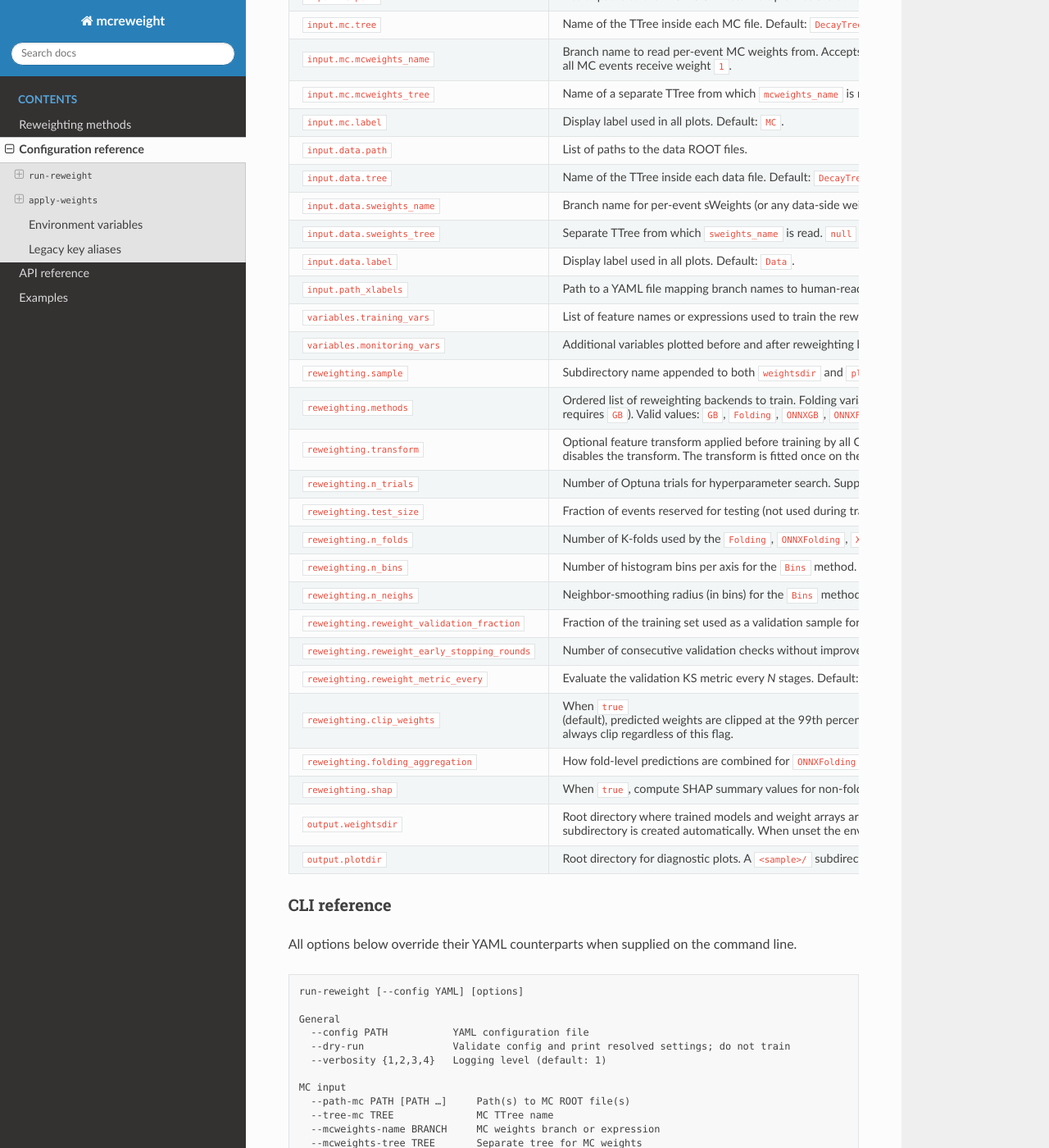
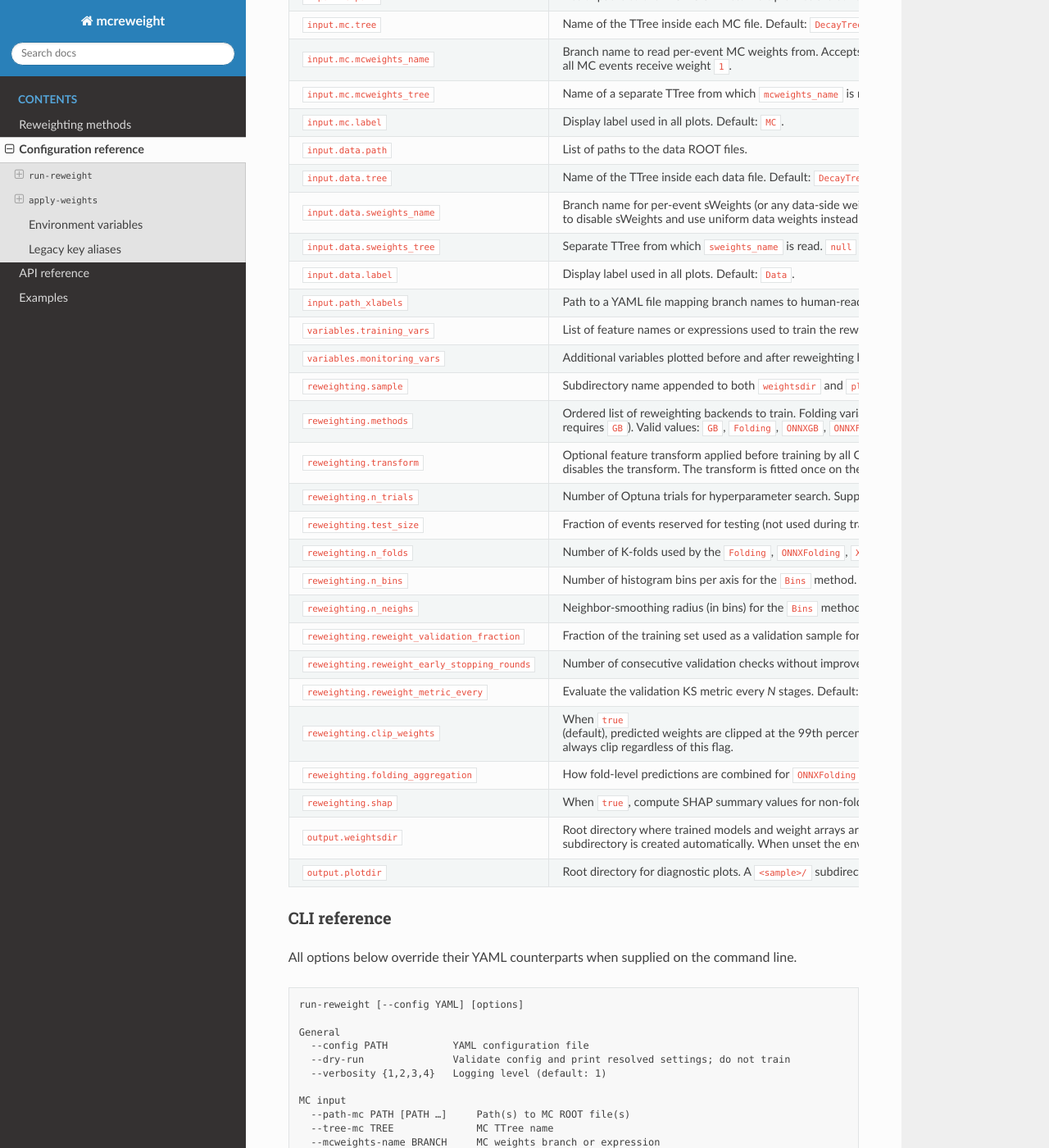
Before and after one commit to tfulghes7/mcreweight, a Sphinx documentation site: the page built from docs/configuration.rst, in a window 1280 px wide and 1400 px high, scrolled down 1897 px. Shown: the whole window at 82% size. Built offline with Sphinx 7.4.7 and the Read the Docs theme 3.1.0, drawn with Linux system fonts in a browser that asks for light colours; some of the changed text lies outside the part shown.

Commit message:
Add support for none

```diff
--- a/docs/configuration.rst
+++ b/docs/configuration.rst
@@ -110,7 +110,8 @@ Key descriptions
      - Name of the TTree inside each data file.  Default: ``DecayTree``.
    * - ``input.data.sweights_name``
      - Branch name for per-event sWeights (or any data-side weight).  Accepts
-       plain names or expressions.  Default: ``sweight_sig``.
+       plain names or expressions.  Default: ``sweight_sig``.  Set to ``none``
+       to disable sWeights and use uniform data weights instead.
    * - ``input.data.sweights_tree``
      - Separate TTree from which ``sweights_name`` is read.  ``null`` reads
        from ``input.data.tree``.
@@ -209,7 +210,8 @@ line.
    Data input
      --path-data PATH [PATH …]   Path(s) to data ROOT file(s)
      --tree-data TREE            Data TTree name
-     --sweights-name BRANCH      Data sWeights branch or expression
+     --sweights-name BRANCH      Data sWeights branch or expression; pass
+                                 ``none`` to use uniform data weights
      --sweights-tree TREE        Separate tree for sWeights
      --data-label LABEL          Data label for plots
 
@@ -321,7 +323,8 @@ Key descriptions
    * - ``input.data.tree``
      - Data TTree name.  Default: ``DecayTree``.
    * - ``input.data.sweights_name``
-     - Data sWeights branch or expression.  Default: ``sweight_sig``.
+     - Data sWeights branch or expression.  Default: ``sweight_sig``.  Set to
+       ``none`` to disable sWeights and use uniform data weights instead.
    * - ``input.data.sweights_tree``
      - Separate TTree for ``sweights_name``.  ``null`` → same as ``input.data.tree``.
    * - ``input.path_xlabels``
@@ -384,7 +387,8 @@ CLI reference
    Data input (optional; enables comparison plots)
      --path-data PATH [PATH …]   Path(s) to data ROOT file(s)
      --tree-data TREE            Data TTree name
-     --sweights-name BRANCH      Data sWeights branch or expression
+     --sweights-name BRANCH      Data sWeights branch or expression; pass
+                                 ``none`` to use uniform data weights
      --sweights-tree TREE        Separate tree for sWeights
 
    Variables
--- a/pyproject.toml
+++ b/pyproject.toml
@@ -14,7 +14,7 @@ dependencies = [
     "seaborn>=0.12.0",
     "awkward-pandas>=2023.8.0",
     "numexpr>=2.7.0",
-    "uproot>=5.0.0,!=5.6.8",
+    "uproot>=5.7.4",
     "awkward>=2.6.0",
     "onnx>=1.15.0",
     "onnxruntime>=1.16.0",
```
Also changed, not shown: 3 other files.
